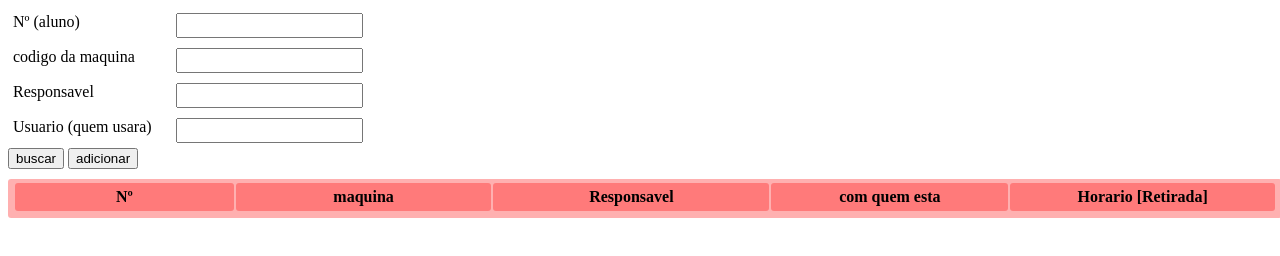
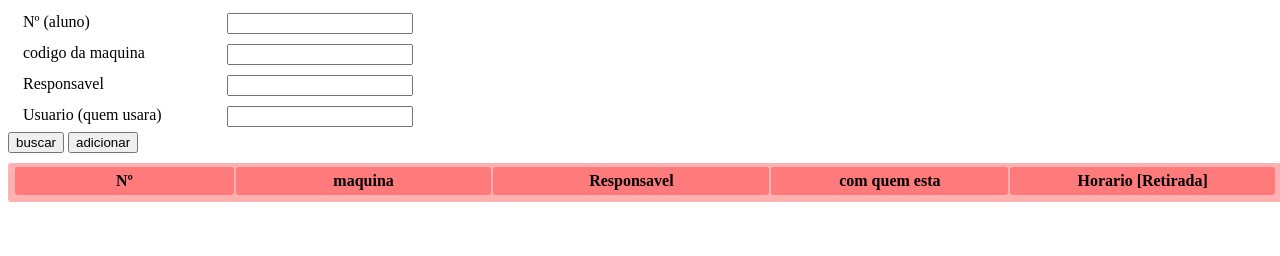
Before and after one commit to glamica/Gerenciador_emprestimos, a plain HTML site: page index.html in a window 1280 px wide. Both pictures are taken after typing "5", "Sample", "Sample", "Sample" into the empty fields and a click on the button "adicionar". Drawn offline with nearby package versions, Linux system fonts and the light colour scheme.

Commit message:
criar o sistema de upgrade

```diff
--- a/index.html
+++ b/index.html
@@ -10,8 +10,7 @@
             overflow: scroll;
         }
         form {
-
-            width: 350px;
+            width: 400px;
         }
         form div {
             display: flex;
@@ -21,7 +20,10 @@
             padding: 5px;
         }
         form div input {
-            padding: 3px
+            padding-right: 3px;
+        }
+        form div label {
+            padding-left: 10px;
         }
         table#display, thead * * {
             width: calc(100vw - 6px);
@@ -87,11 +89,14 @@
         item.val('')
         return ret
     }
-    function update_table(condition) {
+    function update_table(condition={}) {
+        let returnset = ''
         for (c in items) {
             for (t in condition) {
-
+                if (items[c][t] != condition[t]) {break}
             }
+            let r = items[c]
+            console.log(r)
         }
     }
     $(document).ready(function () {
@@ -99,6 +104,7 @@
             let o =  {numero: pop_text('#numero'),maquina: pop_text('#maquina'),resposta: pop_text('#responsavel'),usurio: pop_text('#usuario'),hora_retirada: new Date()}
             items.push(o)
             console.log(o)
+            update_table()
         })
     })
 </script>
```
